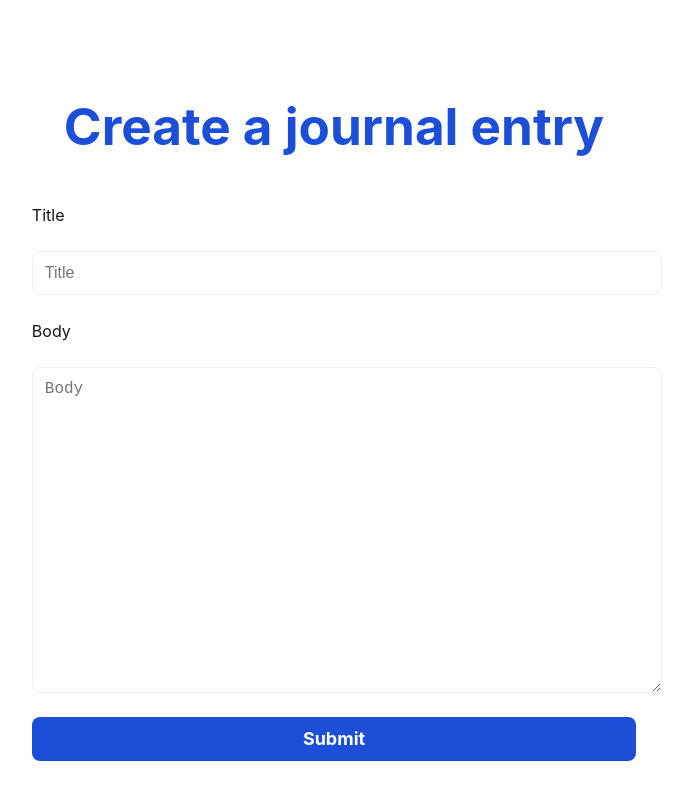
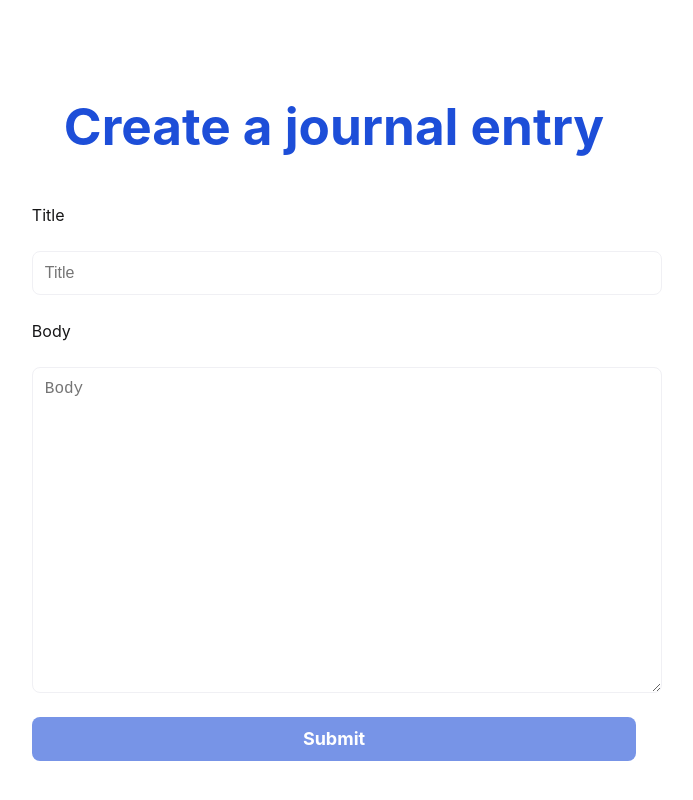
Before and after one commit to dgentilli/programming-journal-v3, a React (Vite) app in the folder client/: page /create in a window 1280 px wide. Shown: the top 800 px of the page, without its empty margins (338-1031 px from the left). Built offline with nearby package versions, Linux system fonts and the light colour scheme.

Commit message:
Fix some UI issues

```diff
--- a/client/src/components/EntryForm.tsx
+++ b/client/src/components/EntryForm.tsx
@@ -13,6 +13,10 @@ interface EntryFormProps {
   bodyText: string;
   isSubmitting: boolean;
   onSubmit: ({ title, body }: { title: string; body: string }) => void;
+}
+
+interface ButtonProps {
+  disabled?: boolean;
 }
 
 const PageWrapper = styled.div`
@@ -35,6 +39,10 @@ const FormWrapper = styled.form`
   display: flex;
   flex-direction: column;
   gap: 1.5rem;
+
+  @media (max-width: 768px) {
+    max-width: 80%;
+  }
 `;
 
 const Label = styled.label`
@@ -70,11 +78,14 @@ const BodyTextarea = styled.textarea`
   }
 `;
 
-const Button = styled.button`
+const Button = styled.button<ButtonProps>`
+  width: 100%;
   background-color: ${baseTokens.colors.blue700};
   color: ${baseTokens.colors.white};
   font-size: ${baseTokens.fontSizes.lg};
   font-weight: 700;
+  cursor: ${(props) => (props.disabled ? 'not-allowed' : 'pointer')};
+  opacity: ${(props) => (props.disabled ? 0.6 : 1)};
 `;
 
 const EntryForm = (props: EntryFormProps) => {
```
